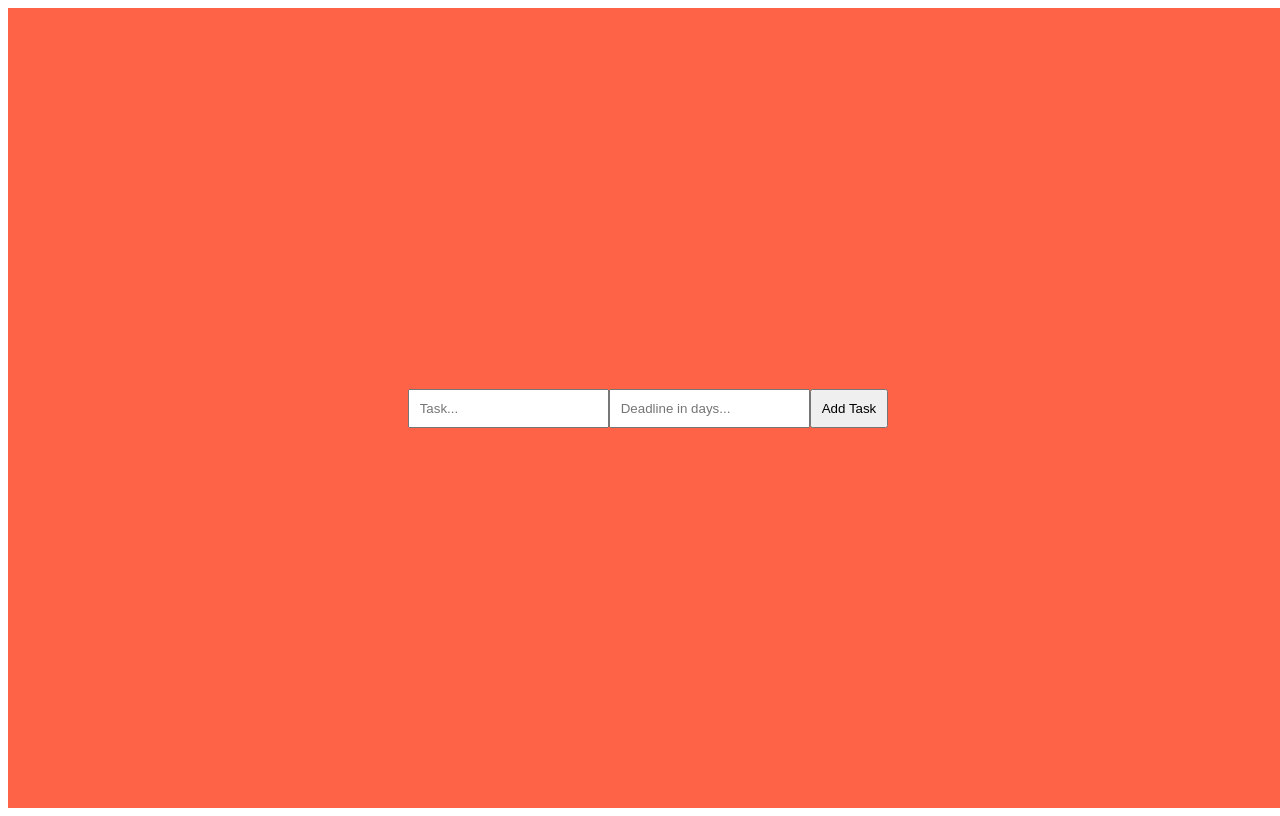
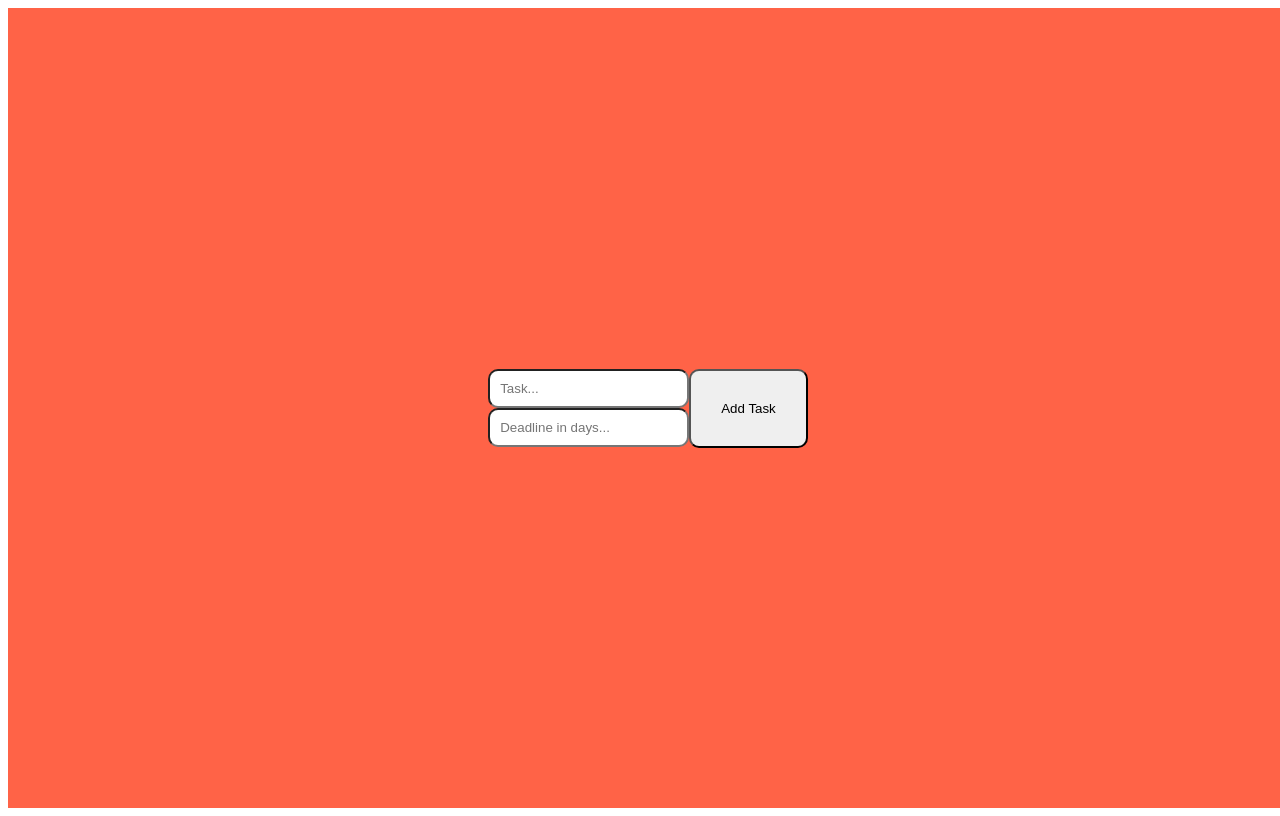
Before and after one commit to BeknazBaktygulov/TypeScript-Todo, a React (Create React App) app: page / in a window 1280 px wide. Built offline with nearby package versions, Linux system fonts and the light colour scheme.

Commit message:
Defined type defs for useState

```diff
--- a/src/App.css
+++ b/src/App.css
@@ -1,5 +1,5 @@
 .App {
-
+  border-radius: 20px;
   display: flex;
   align-items: center;
   flex-direction: column;
@@ -19,9 +19,13 @@
 }
 
 .inputContainer > input {
+  display: flex;
+  flex-direction: column;
   padding: 10px;
+  border-radius: 10px;
 }
 
 button {
-  padding: 10px;
+  padding: 30px;
+  border-radius: 10px;
 }
--- a/src/App.tsx
+++ b/src/App.tsx
@@ -1,13 +1,21 @@
-import React, {FC} from 'react';
+import React, {FC, ChangeEvent, useState} from 'react';
 import './App.css';
 
 const App: FC  = () => {
+  const [task, setTask] = useState<string>("")
+  const [deadline, setDeadline] = useState<number>(0)
+  const [todo, setTodo] = useState([])
+
+  const handleChange = (event: ChangeEvent<HTMLInputElement>) => {
+
+  }
+
   return (
     <div className="App">
       <div className="header">
         <div className="inputContainer">
-        <input type="text" placeholder="Task..." />
-        <input type="number" placeholder="Deadline in days..." />
+        <input type="text" placeholder="Task..." onChange={handleChange} />
+        <input type="number" placeholder="Deadline in days..." onChange={handleChange}  />
         </div>
         <button>Add Task</button>
       </div>
```
